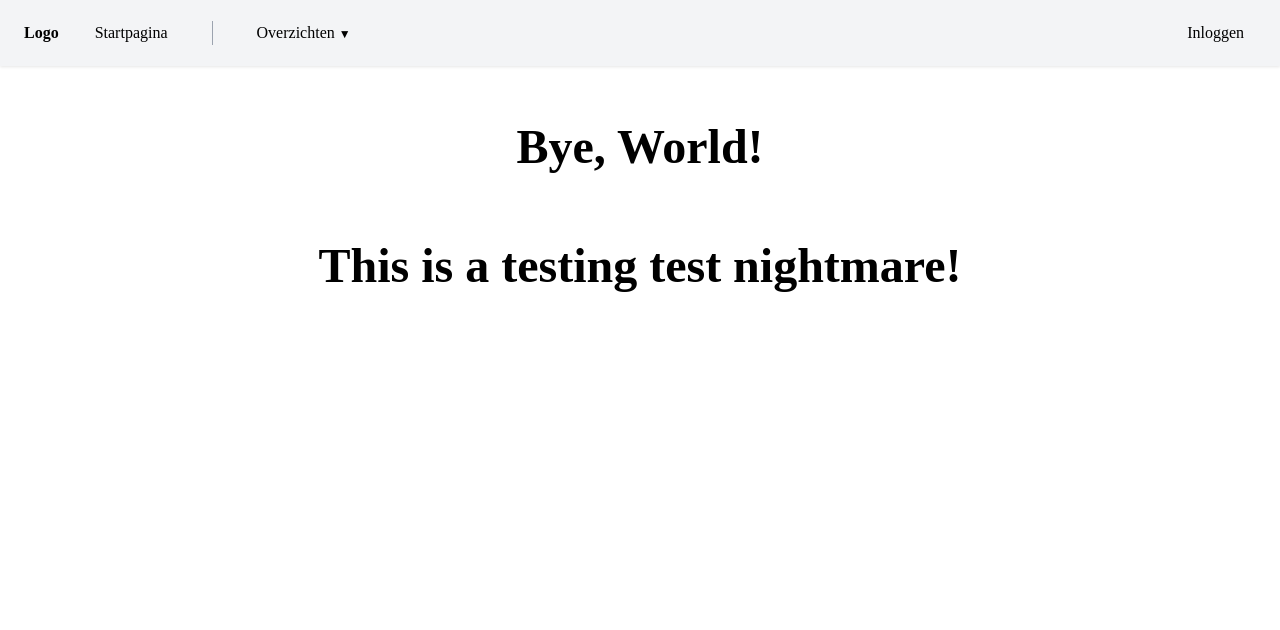
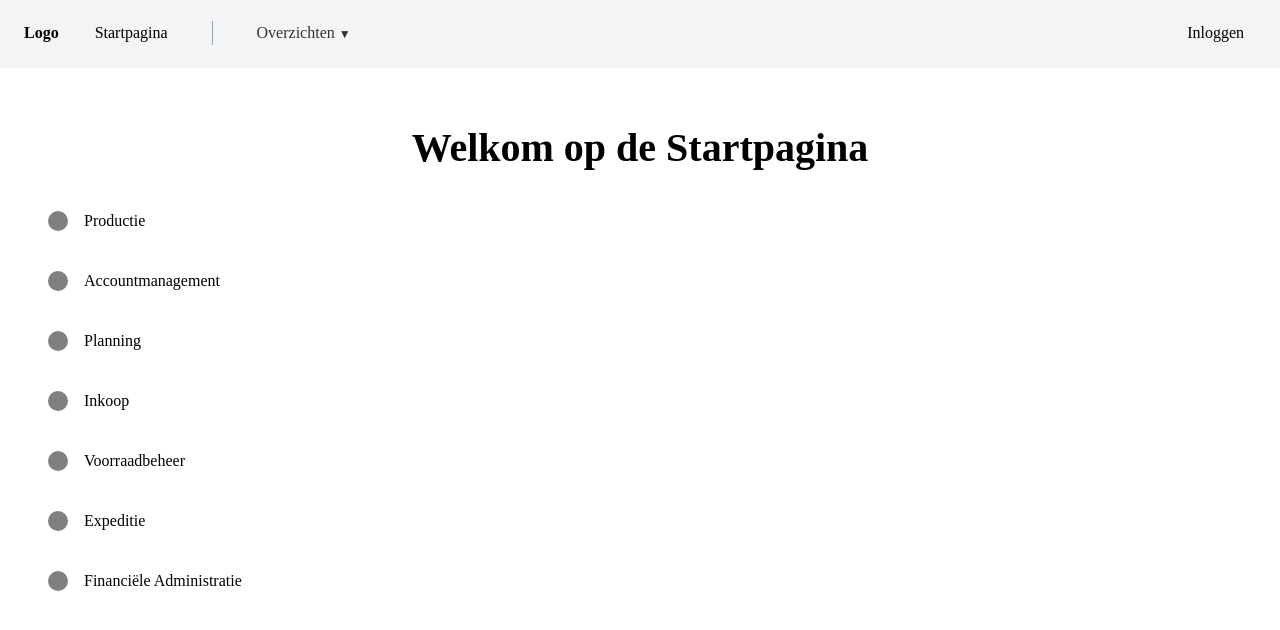
Before and after one commit to ZuydUniversity/2425-B2C6-B2B-2-Frontend, a Next.js app: page / in a window 1280 px wide. Shown: the top 630 px of the page. Built offline with nearby package versions, Linux system fonts and the light colour scheme.

Commit message:
all pages added, list of all pages in /src/data/pageslist, startpage made

```diff
--- a/src/components/Navbar.tsx
+++ b/src/components/Navbar.tsx
@@ -1,19 +1,8 @@
 import Link from "next/link";
-import { useState } from "react";
 import styles from "./navbar.module.scss";
+import { pagesList } from "../data/pageslist"; // Import the pages list
 
 const Navbar = () => {
-  const [open, setOpen] = useState(false);
-  const pages = [
-    { name: "Productie", href: "/productie" },
-    { name: "Accountmanagement", href: "/accountmanagement" },
-    { name: "Planning", href: "/planning" },
-    { name: "Inkoop", href: "/inkoop" },
-    { name: "Voorraadbeheer", href: "/voorraadbeheer" },
-    { name: "Expeditie", href: "/expeditie" },
-    { name: "FinanciëleAdministratie", href: "/financieleadministratie" },
-  ];
-
   return (
     <nav className={styles.navbar}>
       <div className={styles.leftGroup}>
@@ -22,29 +11,22 @@ const Navbar = () => {
           Startpagina
         </Link>
         <div className={styles.separator}></div>
-        <div style={{ position: "relative" }}>
-          <button
-            onClick={() => setOpen(!open)}
-            className={styles.dropdownButton}
-            aria-haspopup="true"
-            aria-expanded={open}
-          >
+        <div className={styles.dropdown}>
+          <span className={styles.link}>
             Overzichten <span className={styles.arrow}>▼</span>
-          </button>
-          {open && (
-            <ul className={styles.dropdownMenu}>
-              {pages.map((p) => (
-                <li key={p.name}>
-                  <Link href={p.href} className={styles.dropdownLink}>
-                    {p.name}
-                  </Link>
-                </li>
-              ))}
-            </ul>
-          )}
+          </span>
+          <ul className={styles.dropdownMenu}>
+            {pagesList.map((page) => (
+              <li key={page.href}>
+                <Link href={page.href} className={styles.dropdownLink}>
+                  {page.name}
+                </Link>
+              </li>
+            ))}
+          </ul>
         </div>
       </div>
-      <Link href="/login" className={styles.loginLink}>
+      <Link href="/" /*href="/login"*/ className={styles.loginLink}>
         Inloggen
       </Link>
     </nav>
--- a/src/components/navbar.module.scss
+++ b/src/components/navbar.module.scss
@@ -23,6 +23,14 @@
   margin: 0 0.5rem;
 }
 
+.dropdown {
+  position: relative;
+
+  &:hover .dropdownMenu {
+    display: block;
+  }
+}
+
 .dropdownButton {
   background: none;
   border: none;
@@ -38,6 +46,7 @@
 }
 
 .dropdownMenu {
+  display: none;
   position: absolute;
   background: white;
   border: 1px solid #d1d5db;
@@ -102,3 +111,18 @@
 .dropdownLink:hover {
   background-color: #e5e7eb;
 }
+
+.link {
+  position: relative;
+  font-weight: 500;
+  padding: 0.5rem 0.75rem;
+  border-radius: 6px;
+  text-decoration: none;
+  color: #333;
+  transition: background-color 0.2s ease;
+  cursor: pointer;
+
+  &:hover {
+    background-color: #e0e0e0;
+  }
+}
--- /dev/null
+++ b/src/data/pageslist.ts
@@ -0,0 +1,11 @@
+// a list of all pages.
+
+export const pagesList = [
+  { name: "Productie", href: "/production" },
+  { name: "Accountmanagement", href: "/account-management" },
+  { name: "Planning", href: "/planning" },
+  { name: "Inkoop", href: "/purchasing" },
+  { name: "Voorraadbeheer", href: "/inventory-management" },
+  { name: "Expeditie", href: "/expedition" },
+  { name: "Financiële Administratie", href: "/financial-admin" },
+];
--- a/src/pages/index.module.scss
+++ b/src/pages/index.module.scss
@@ -1,37 +1,38 @@
 .wrapper {
-  margin: 20px;
-  display: flex;
-  flex-direction: column;
-  align-items: center;
+  padding: 2rem;
+  text-align: center;
 }
 
 .title {
-  font-size: 3rem;
+  font-size: 2.5rem;
   margin-bottom: 2rem;
 }
 
-.circleContainer {
+.list {
   display: flex;
   flex-direction: column;
+  align-items: start;
   gap: 1.5rem;
 }
 
-.circle {
-  width: 150px;
-  height: 150px;
-  background-color: #f3f4f6;
-  border-radius: 50%;
+.linkItem {
   display: flex;
   align-items: center;
-  justify-content: center;
-  font-weight: bold;
-  text-align: center;
+  gap: 1rem;
   text-decoration: none;
-  color: #1f2937;
-  border: 2px solid #d1d5db;
-  transition: background-color 0.3s;
+  color: black;
+  transition: background-color 0.2s ease;
+  padding: 0.5rem 1rem;
+  border-radius: 0.5rem;
+
+  &:hover {
+    background-color: #f3f4f6; // lichte hoverkleur
+  }
 }
 
-.circle:hover {
-  background-color: #e5e7eb;
+.circle {
+  width: 20px;
+  height: 20px;
+  border-radius: 9999px;
+  background-color: gray;
 }
--- a/src/pages/index.tsx
+++ b/src/pages/index.tsx
@@ -1,5 +1,10 @@
 import styles from "./index.module.scss";
 import { FC } from "react";
+import Link from "next/link";
+import { pagesList } from "../data/pageslist"; // Import the pages list
+
+// list with all pages.
+const pages = pagesList;
 
 /**
  * Homepage component.
@@ -7,8 +12,15 @@ import { FC } from "react";
 const Home: FC = () => {
   return (
     <div className={styles.wrapper}>
-      <h1 className={styles.title}>Bye, World!</h1>
-      <h1 className={styles.title}>This is a testing test nightmare!</h1>
+      <h1 className={styles.title}>Welkom op de Startpagina</h1>
+      <div className={styles.list}>
+        {pages.map((page) => (
+          <Link key={page.name} href={page.href} className={styles.linkItem}>
+            <div className={styles.circle}></div>
+            <span>{page.name}</span>
+          </Link>
+        ))}
+      </div>
     </div>
   );
 };
```
Also changed, not shown: src/pages/account-management.tsx (added, +10 -0 lines), src/pages/expedition.tsx (added, +10 -0 lines), src/pages/financial-admin.tsx (added, +10 -0 lines), src/pages/inventory-management.tsx (added, +10 -0 lines), src/pages/planning.tsx (added, +10 -0 lines), src/pages/production.tsx (added, +10 -0 lines), src/pages/purchasing.tsx (added, +10 -0 lines).
